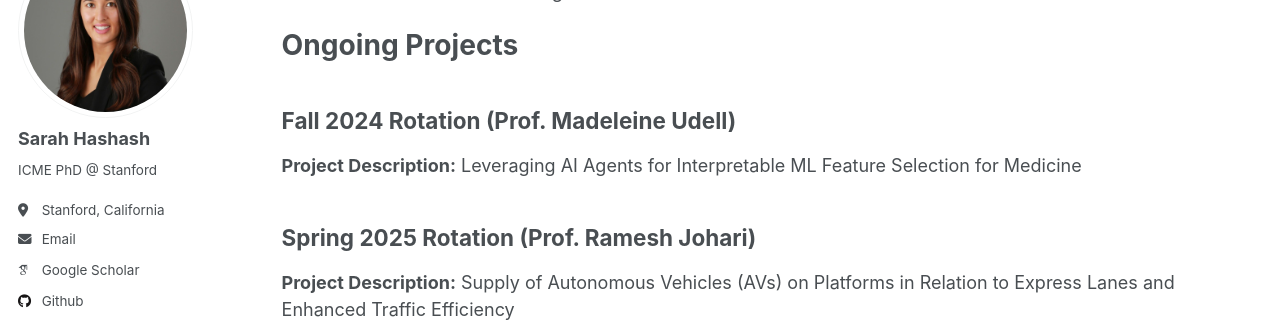
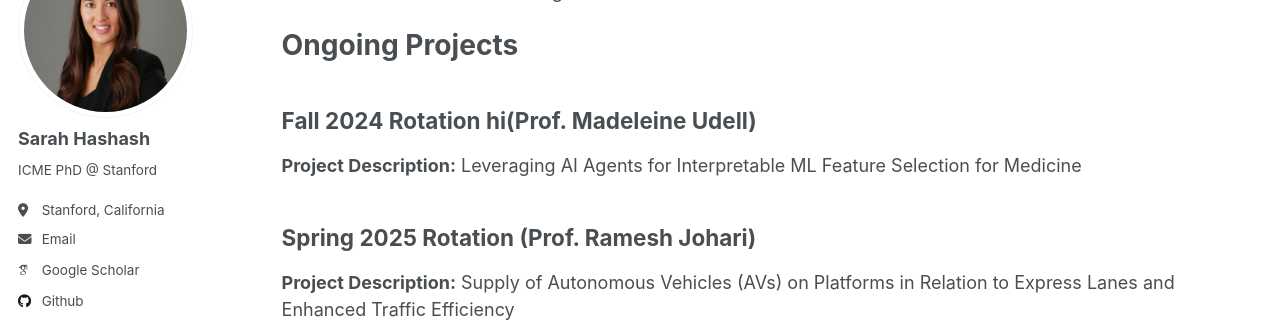
Before and after one commit to s-hashash/sarahhashash, a Jekyll site: the page built from _pages/publications.html, in a window 1280 px wide and 900 px high, scrolled down 2113 px. Shown: the part 163-485 px from the top of the window. Built offline with Jekyll 4.4.1, drawn with Linux system fonts in a browser that asks for light colours; some web fonts are replaced.

```diff
--- a/_pages/publications.html
+++ b/_pages/publications.html
@@ -36,7 +36,7 @@ author_profile: true
 <div class="markdown-content">
   <h1>Ongoing Projects</h1>
 
-  <h2>Fall 2024 Rotation (Prof. Madeleine Udell)</h2>
+  <h2>Fall 2024 Rotation hi(Prof. Madeleine Udell)</h2>
   <p><strong>Project Description:</strong> Leveraging AI Agents for Interpretable ML Feature Selection for Medicine</p>
 
   <h2>Spring 2025 Rotation (Prof. Ramesh Johari)</h2>
```
